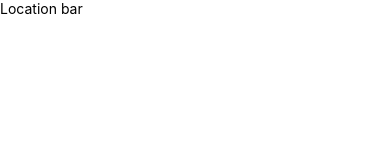
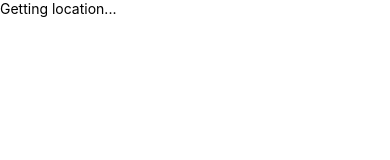
Before and after one commit to DariaVesela/TheNavigationProject, a React Native app in the folder TheNavigationProject/: screen / in a window 390 px wide. Shown: the top 160 px of the page. Built offline with nearby package versions, Linux system fonts and the light colour scheme.

Commit message:
location bar now gets location in terms of latitude and longitude

```diff
--- a/TheNavigationProject/App.tsx
+++ b/TheNavigationProject/App.tsx
@@ -5,6 +5,7 @@ import React, {useState, useEffect} from 'react';
 import {StyleSheet, Text, View, SafeAreaView, Pressable, PermissionsAndroid } from 'react-native';
 import MapView, { Marker, PROVIDER_GOOGLE, Region } from "react-native-maps";
 import Geolocation from '@react-native-community/geolocation';
+import { createNativeStackNavigator } from '@react-navigation/native-stack';
 
 function App(): JSX.Element {
 
@@ -54,8 +55,9 @@ function App(): JSX.Element {
     <SafeAreaView style={styles.wrapper}>
 
 <View style={styles.currentLocationBar}>
-  <Text>Location bar</Text>
+  <Text>{region ? `Latitude: ${region.latitude}, Longitude: ${region.longitude}` : 'Getting location...'}</Text>
 </View>
+
     {
       region &&  <MapView style={styles.map}
       provider={PROVIDER_GOOGLE}
--- a/TheNavigationProject/package.json
+++ b/TheNavigationProject/package.json
@@ -11,6 +11,8 @@
   },
   "dependencies": {
     "@react-native-community/geolocation": "^3.2.0",
+    "@react-navigation/native": "^6.1.17",
+    "@react-navigation/native-stack": "^6.9.26",
     "react": "18.2.0",
     "react-native": "0.72.5",
     "react-native-maps": "^1.10.0"
```
Also changed, not shown: 2 other files (tests, documents, lock files or other folders).
